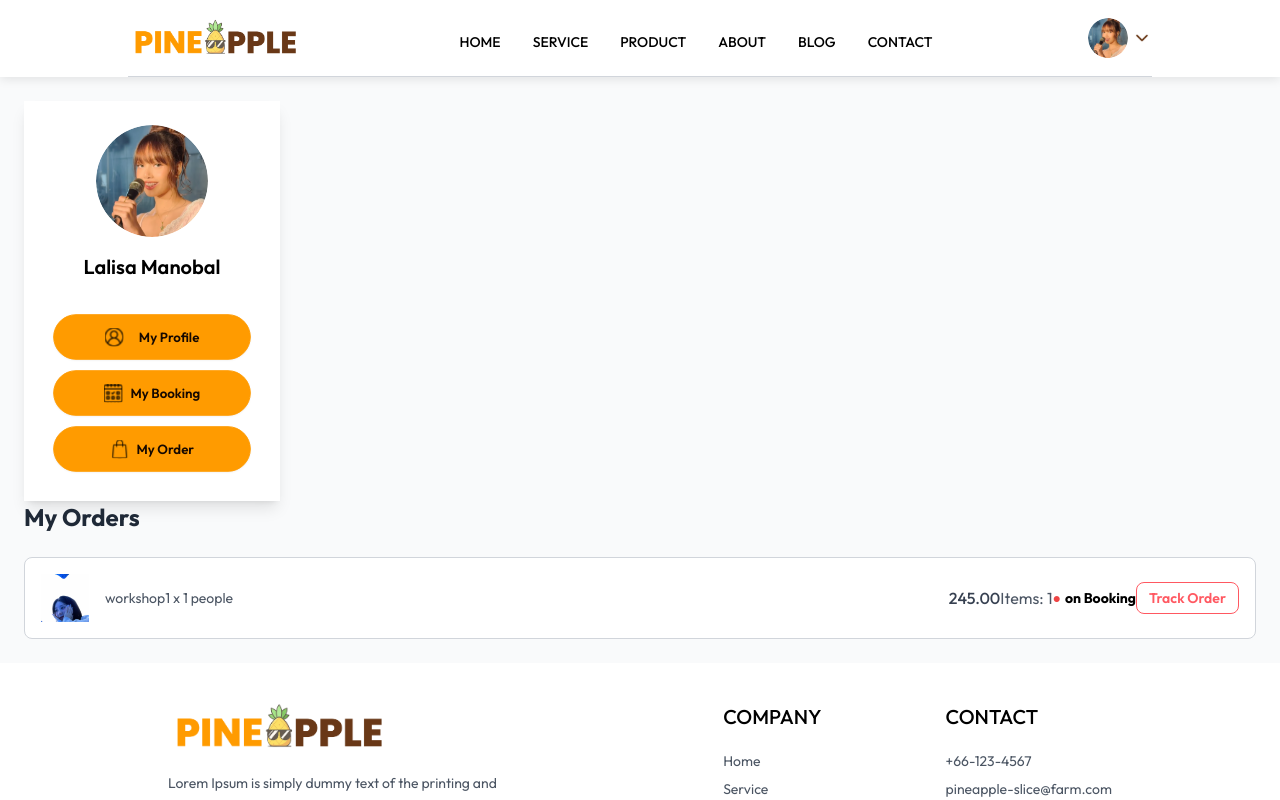
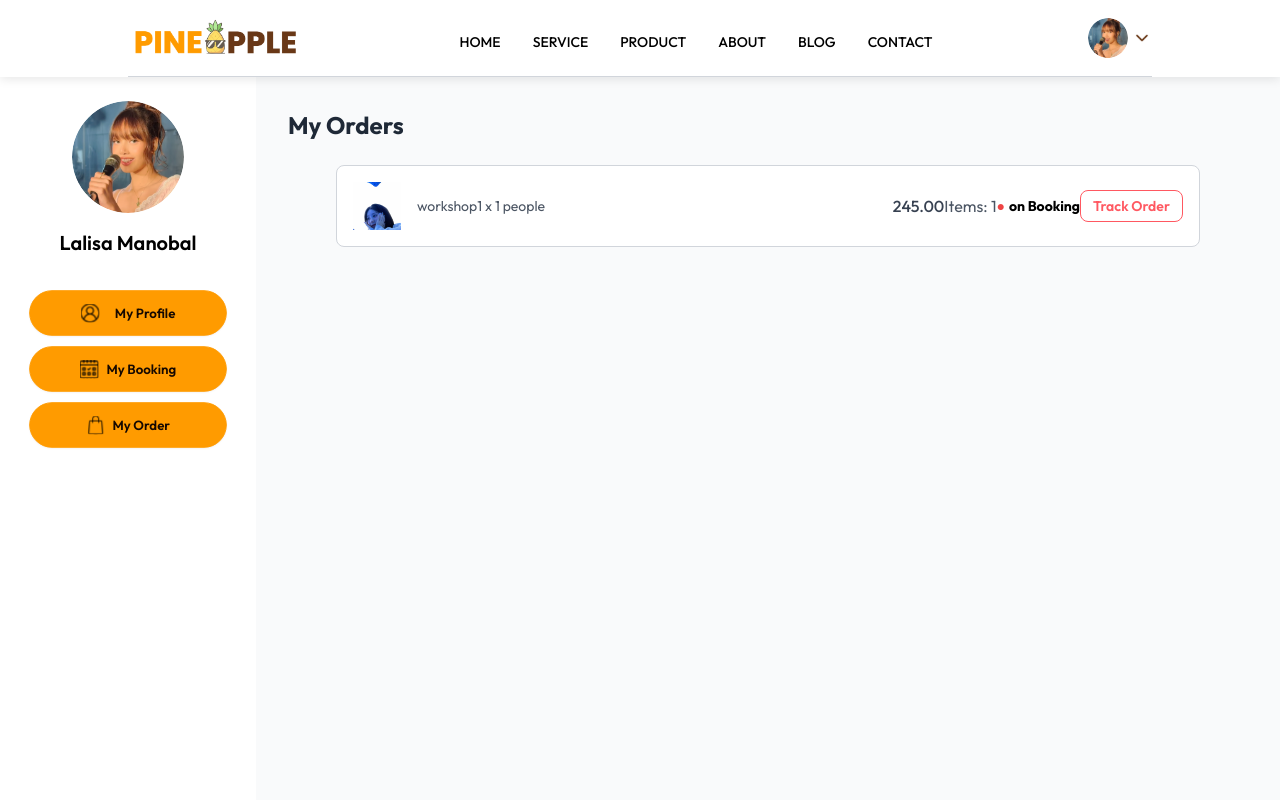
Before and after one commit to fuzenblue/DE251-Project, a React (Vite) app in the folder frontend/: page /my-booking in a window 1280 px wide. Shown: the top 800 px of the page. Built offline with nearby package versions, Linux system fonts and the light colour scheme.

Commit message:
update 28/11

```diff
--- a/frontend/src/components/MyProfileSideBar.jsx
+++ b/frontend/src/components/MyProfileSideBar.jsx
@@ -4,7 +4,7 @@ import { fame } from '../assets/fame'; // ใช้ fallback สำหรับ
 
 const MyProfileSideBar = ({ profile }) => {
   return (
-    <div className="w-64 bg-white shadow-lg hidden md:block">
+    <div className="w-64 bg-white hidden md:block">
       <div className="p-6">
         {/* Profile Section */}
         <div className="flex flex-col items-center mb-8">
--- a/frontend/src/pages/MyBooking.jsx
+++ b/frontend/src/pages/MyBooking.jsx
@@ -9,12 +9,15 @@ const MyBooking = () => {
 
 
   return (
-    <div className="p-6 bg-gray-50">
-      <MyProfileSideBar profile={savedProfile} />
+    <div className="min-h-screen flex">
+    {/* Sidebar */}
+    <MyProfileSideBar profile={ savedProfile } /> {/* Pass profile to sidebar */}
+
+    {/* Main Content Area */}
+    <div className="flex-1 p-8 bg-gray-50">
       <h2 className="text-left text-2xl font-bold text-gray-800 mb-6">My Orders</h2>
-      <div className="flex flex-col gap-4">
-          <div
-            className="flex items-center justify-between p-4 border border-gray-300 rounded-lg bg-white">
+      <div className="flex flex-col gap-4 m-4">
+          <div className="flex items-center justify-between mx-8 p-4 border border-gray-300 rounded-lg bg-white">
               <img src={assets.profile_pic} alt="" className="w-12 h-12" />
               <p className="flex-1 text-sm text-gray-600 mx-4"> workshop1 x 1 people</p>
               <p className="text-gray-700 font-medium">245.00</p>
@@ -27,6 +30,8 @@ const MyBooking = () => {
           </div>
       </div>
     </div>
+  </div>
+
   )
 }
 
```
Lines whose indentation alone changed are shown as unchanged.
